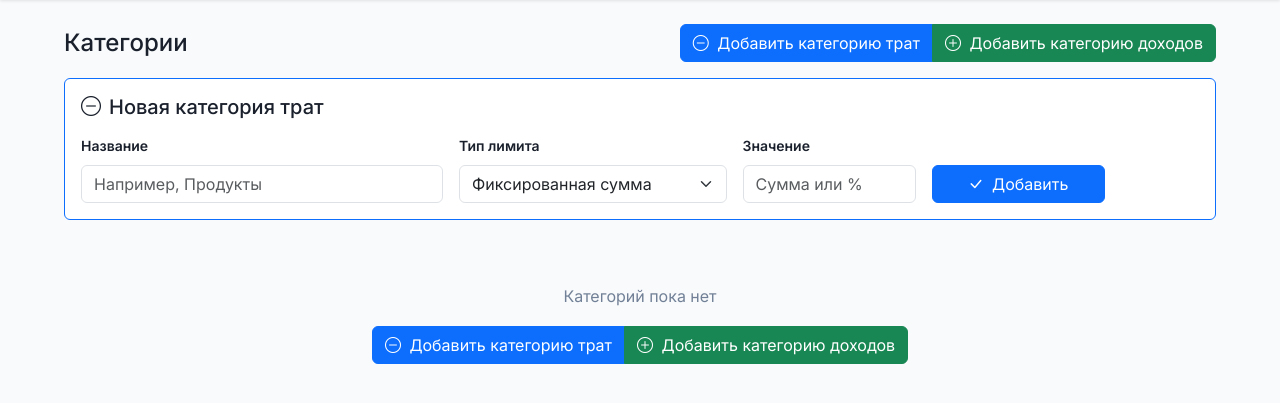
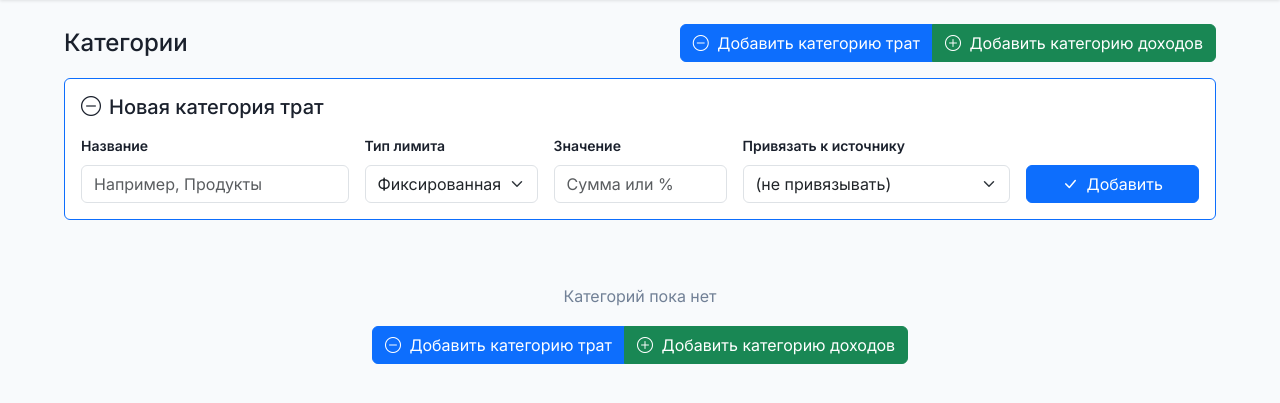
Before and after one commit to Genacvali/crystall-budget, a Flask app: page /categories in a window 1280 px wide, after a click on "Добавить категорию трат". Shown: the part 125-528 px from the top of the page. Run offline with Flask 3, Linux system fonts and the light colour scheme; the visitor is signed in with stand-in values (Sample User, id 1); tables that the repository leaves empty hold one stand-in row (values such as "Sample post"); data that the repository does not hold is empty.

Commit message:
update categories.html

```diff
--- a/templates/categories.html
+++ b/templates/categories.html
@@ -40,11 +40,11 @@
     <form method="POST" action="{{ url_for('categories_add') }}">
       <input type="hidden" name="category_type" value="expense">
       <div class="row g-3">
-        <div class="col-md-4">
+        <div class="col-md-3">
           <label class="form-label">Название</label>
           <input type="text" name="name" class="form-control" placeholder="Например, Продукты" required>
         </div>
-        <div class="col-md-3">
+        <div class="col-md-2">
           <label class="form-label">Тип лимита</label>
           <select name="limit_type" class="form-select" required>
             <option value="fixed">Фиксированная сумма</option>
@@ -55,6 +55,15 @@
           <label class="form-label">Значение</label>
           <input type="number" name="value" step="0.01" min="0.01" inputmode="decimal"
                  class="form-control" placeholder="Сумма или %" required>
+        </div>
+        <div class="col-md-3">
+          <label class="form-label">Привязать к источнику</label>
+          <select name="source_id" class="form-select">
+            <option value="">(не привязывать)</option>
+            {% for s in income_sources %}
+              <option value="{{ s.id }}">{{ s.name }}</option>
+            {% endfor %}
+          </select>
         </div>
         <div class="col-md-2 d-grid">
           <label class="form-label d-none d-md-block">&nbsp;</label>
```
